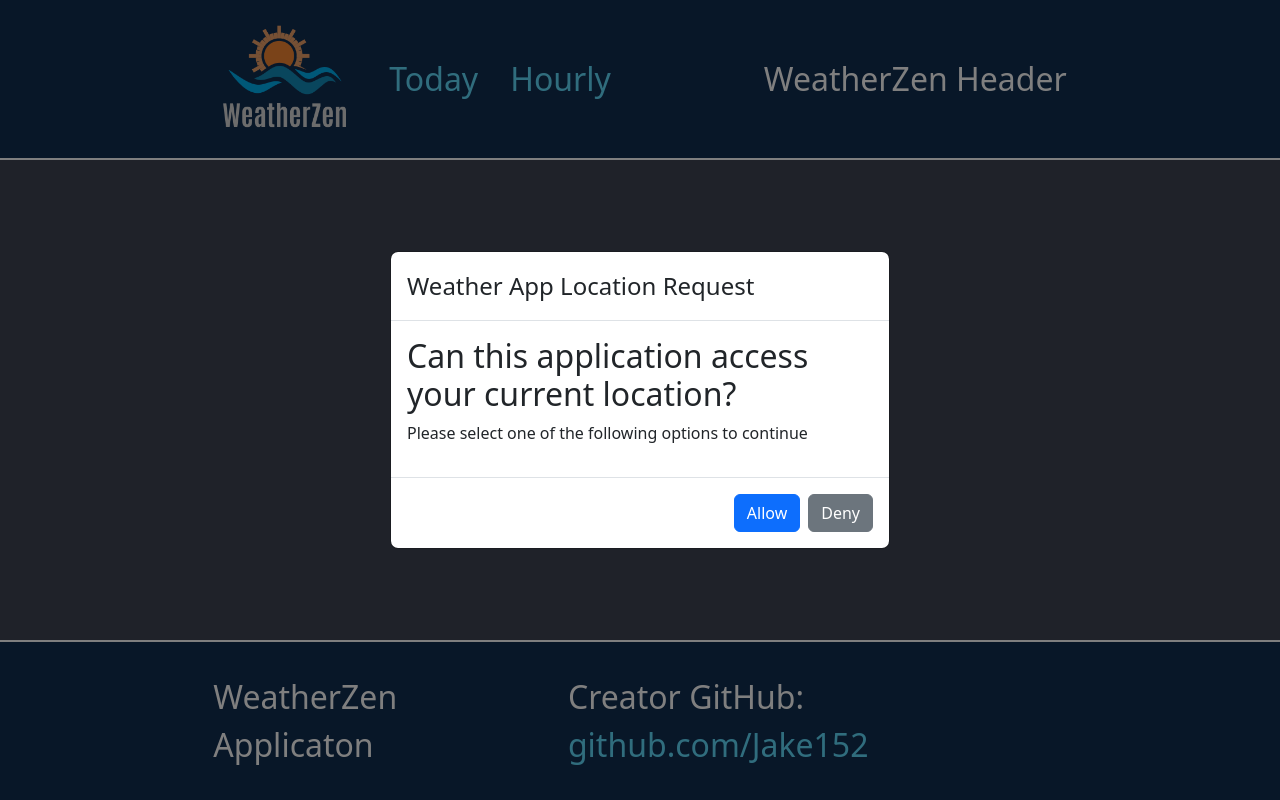
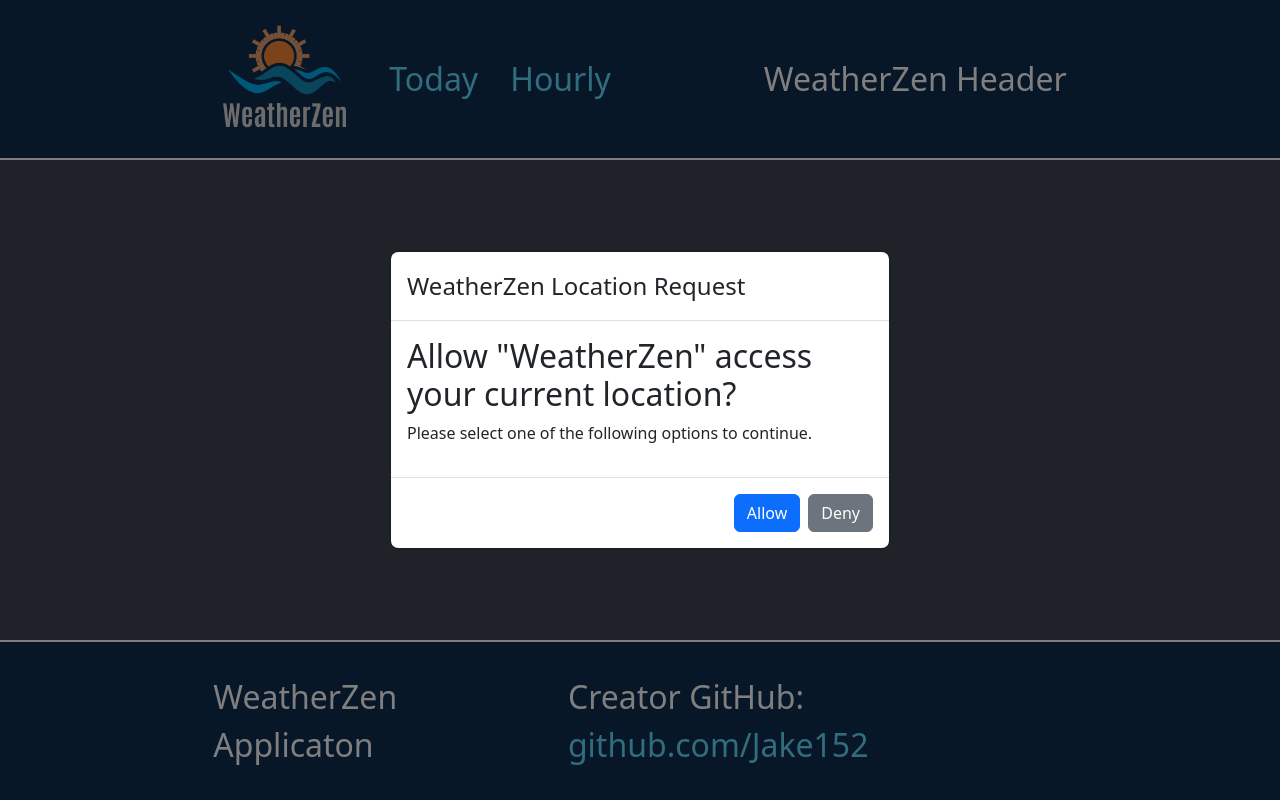
Before and after one commit to Jake152/weather-app-reactjs, a React (Create React App) app: page /hourly in a window 1280 px wide. Built offline with nearby package versions, Linux system fonts and the light colour scheme; no server answers.

Commit message:
Workitem: Re wording on LocationPermissionModal

```diff
--- a/src/Components/LocationPermissionModal/LocationPermissionModal.jsx
+++ b/src/Components/LocationPermissionModal/LocationPermissionModal.jsx
@@ -14,11 +14,11 @@ export default function LocationPermissionModal({ showModal, handleAllowLocation
             keyboard={false}
         >
             <Modal.Header>
-                <Modal.Title id="modal-title">Weather App Location Request</Modal.Title>
+                <Modal.Title id="modal-title">WeatherZen Location Request</Modal.Title>
             </Modal.Header>
             <Modal.Body>
-                <h1 id="modal-body-header">Can this application access your current location?</h1>
-                <p id="modal-body-content">Please select one of the following options to continue</p>
+                <h1 id="modal-body-header">Allow "WeatherZen" access your current location?</h1>
+                <p id="modal-body-content">Please select one of the following options to continue.</p>
             </Modal.Body>
             <Modal.Footer>
                 <Button variant="primary" onClick={handleAllowLocationAccess}>
```
